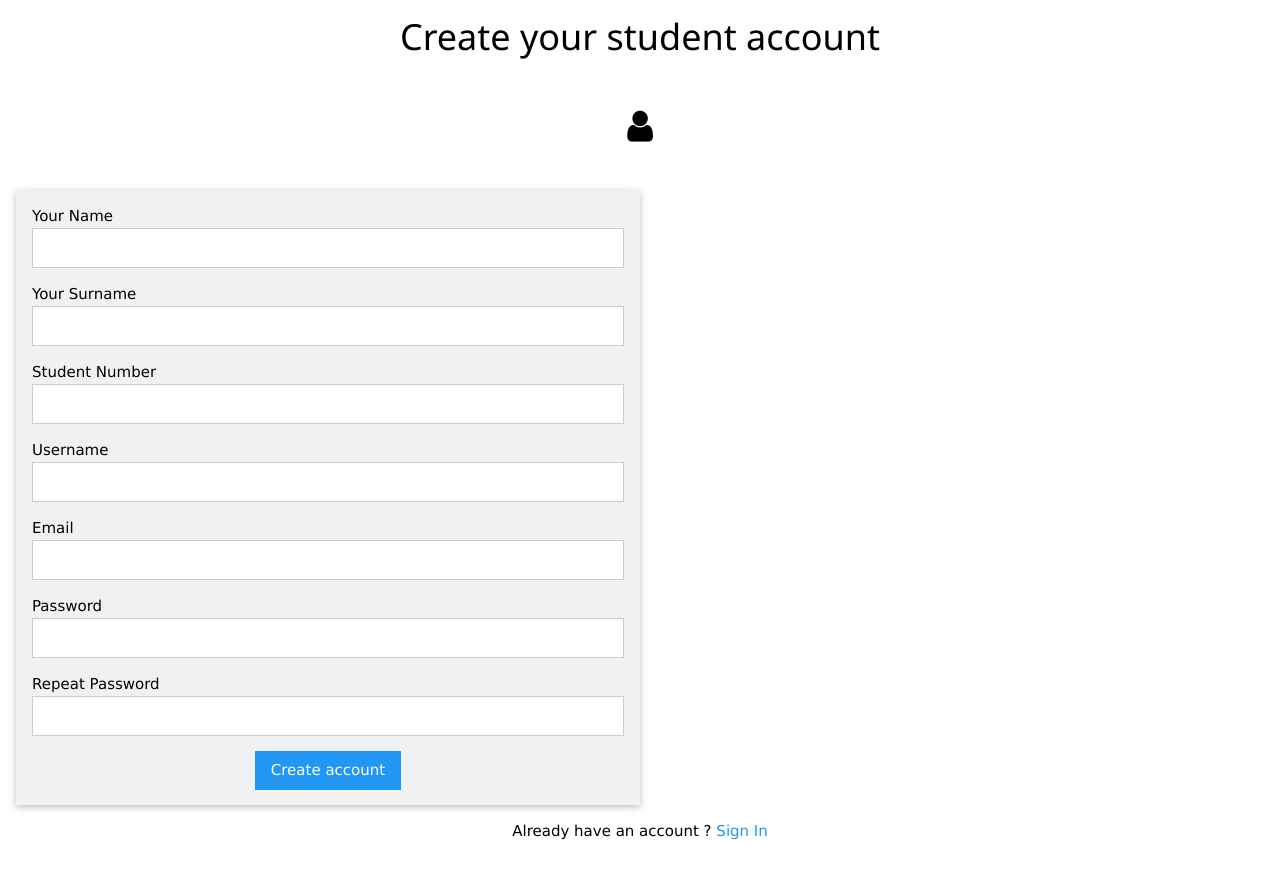
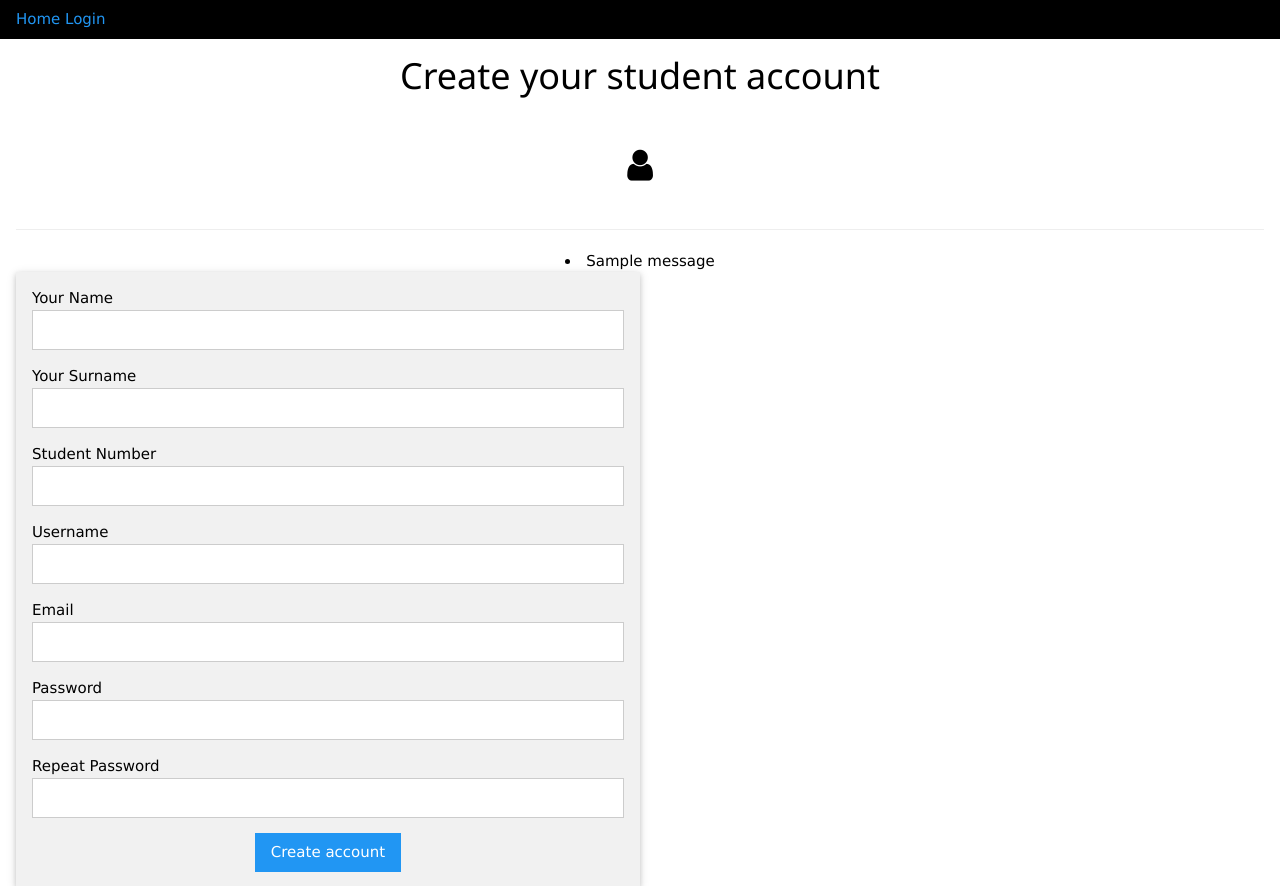
Before and after one commit to Skhendle/Tutor-Tracking-Application, a Flask app: page /tutor/registration in a window 1280 px wide. Shown: the top 886 px of the page. Run offline with Flask 2, Linux system fonts and the light colour scheme; tables that the repository leaves empty hold one stand-in row (values such as "Sample post"); one stand-in notice (Sample message) is shown.

Commit message:
registration and sign in is working

```diff
--- a/app/forms.py
+++ b/app/forms.py
@@ -17,8 +17,7 @@ class LectureRegForm(FlaskForm):
     email = StringField('Email', validators=[DataRequired(), Email()])
     employee_number = StringField('Employee Number',validators=[DataRequired()])
     password1 = PasswordField('Password', validators=[DataRequired()])
-    password2 = PasswordField(
-        'Repeat Password', validators=[DataRequired(), EqualTo('password')])
+    password2 = PasswordField('Repeat Password', validators=[DataRequired(), EqualTo('password1',message='Passwords must match')])
     submit = SubmitField('Create account')
 
     def validate_username(self, username):
@@ -39,7 +38,7 @@ class TutorRegForm(FlaskForm):
     email = StringField('Email', validators=[DataRequired(), Email()])
     student_number = StringField('Student Number',validators=[DataRequired()])
     password1 = PasswordField('Password', validators=[DataRequired()])
-    password2 = PasswordField('Repeat Password', validators=[DataRequired(), EqualTo('password')])
+    password2 = PasswordField('Repeat Password', validators=[DataRequired(), EqualTo('password1',message='Passwords must match')])
     submit = SubmitField('Create account')
 
     def validate_username(self, username):
--- a/app/routes.py
+++ b/app/routes.py
@@ -1,15 +1,36 @@
-from app import app
-from flask import render_template, url_for
+from app import app, db
+from flask import render_template, url_for, flash, redirect, request
 from app.forms import LoginForm, LectureRegForm, TutorRegForm
+from flask_login import current_user, login_user, logout_user , login_required
+from app.models import User, Lecture ,Tutor
+from werkzeug.urls import url_parse
 
 @app.route('/')
+@login_required
 def index():
     return render_template('index.html', title='index')
 
 @app.route('/login', methods=['GET','POST'])
 def login():
     form = LoginForm()
-    return render_template('auth/login.html',title='login',form=form)
+    if form.validate_on_submit():
+        user = User.query.filter_by(username=form.username.data).first()
+        if user is None or not user.check_password(form.password.data):
+            flash('Invalid username or password')
+            return redirect(url_for('login'))
+        login_user(user)
+        next_page = request.args.get('next')
+        if not next_page or url_parse(next_page).netloc != '':
+            next_page = url_for('index')
+        return redirect(next_page)
+    return render_template('auth/login.html', title='Sign In', form=form)
+
+
+@app.route('/logout')
+def logout():
+    logout_user()
+    return redirect(url_for('index'))
+
 
 @app.route('/account_type', methods=['GET','POST'])
 def account_type():
@@ -17,10 +38,37 @@ def account_type():
 
 @app.route('/tutor/registration', methods=['GET','POST'])
 def tutorRegistration():
+    if current_user.is_authenticated:
+        return redirect(url_for('index'))
     form = TutorRegForm()
+    if form.validate_on_submit():
+        print('true')
+        user = User(firstname=form.firstname.data,lastname=form.lastname.data, email=form.email.data,username=form.username.data)
+        user.set_password(form.password1.data)
+        db.session.add(user)
+        db.session.commit()
+        flash('Congratulations, you are now a registered user!')
+        return redirect(url_for('login'))
     return render_template('auth/tutor_reg.html',title='tutor registation',form=form)
 
 @app.route('/lecture/registration', methods=['GET','POST'])
 def lectureRegistration():
+    if current_user.is_authenticated:
+        return redirect(url_for('index'))
     form = LectureRegForm()
+    if form.validate_on_submit():
+        user = User(firstname=form.firstname.data,lastname=form.lastname.data, email=form.email.data,username=form.username.data)
+        user.set_password(form.password1.data)
+        db.session.add(user)
+        db.session.commit()
+        flash('Congratulations, you are now a registered user!')
+        return redirect(url_for('login'))
     return render_template('auth/lecture_reg.html',title='lecture registation',form=form)
+
+@app.route('/lecture_home')
+def lecture_home():
+    return render_template('lecture_home.html')
+
+@app.route('/tutor_home')
+def tutor_home():
+    return render_template('tutor_home.html')
--- a/app/templates/auth/login.html
+++ b/app/templates/auth/login.html
@@ -6,7 +6,8 @@
     <h2 class= "w3-center">Welcome to Tutor Tracker</h2>
     <p class= "w3-xxlarge w3-center"><i class="fa fa-user "></i></p>
 
-    <form class="w3-container w3-auto w3-card  w3-light-grey" style="width: 50%;">
+    <form class="w3-container w3-auto w3-card  w3-light-grey" style="width: 50%;" method="POST">
+        {{form.csrf_token}}
         <p><label class= "w3-left">{{form.username.label}}</label>{{form.username(class="w3-input w3-border")}}</p>
         <p><label class= "w3-left">{{form.password.label}}</label>{{form.password(class="w3-input w3-border")}}</p>
         <p>{{form.submit(class="w3-button w3-blue")}}</p>
@@ -20,7 +21,8 @@
 <h2 class= "w3-center">Welcome to Tutor Tracker</h2>
     <p class= "w3-xxlarge w3-center"><i class="fa fa-user "></i></p>
 
-    <form class="w3-container w3-auto w3-card  w3-light-grey" style="width: 50%;">
+    <form class="w3-container w3-auto w3-card  w3-light-grey" style="width: 50%;" method="POST">
+        {{form.csrf_token}}
         <p><label class= "w3-left">{{form.username.label}}</label>{{form.username(class="w3-input w3-border")}}</p>
         <p><label class= "w3-left">{{form.password.label}}</label>{{form.password(class="w3-input w3-border")}}</p>
         <p>{{form.submit(class="w3-button w3-blue")}}</p>
--- a/app/templates/auth/tutor_reg.html
+++ b/app/templates/auth/tutor_reg.html
@@ -4,15 +4,39 @@
 {%block desktop%}
 <h1 class= "w3-center">Create your student account</h1>
     <p class= "w3-xxlarge w3-center"><i class="fa fa-user "></i></p>
+    <hr>
+    {% with messages = get_flashed_messages() %}
+    {% if messages %}
+        {% for message in messages %}
+        <li>{{ message }}</li>
+        {% endfor %}
+    </ul>
+    {% endif %}
+    {% endwith %}
 
-    <form class="w3-container w3-auto w3-card  w3-light-grey" style="width: 50%;">
+    <form method="POST" class="w3-container w3-auto w3-card  w3-light-grey" style="width: 50%;" novalidate>
+        {{form.csrf_token}}
         <p><label class= "w3-left">{{form.firstname.label}}</label>{{form.firstname(class="w3-input w3-border")}}</p>
+        {% for error in form.firstname.errors %}<span style="color: red;">[{{ error }}]</span>{% endfor %}
+
         <p><label class= "w3-left">{{form.lastname.label}}</label>{{form.lastname(class="w3-input w3-border")}}</p>
+        {% for error in form.lastname.errors %}<span style="color: red;">[{{ error }}]</span>{% endfor %}
+
         <p><label class= "w3-left">{{form.student_number.label}}</label>{{form.student_number(class="w3-input w3-border")}}</p>
+        {% for error in form.student_number.errors %}<span style="color: red;">[{{ error }}]</span>{% endfor %}
+
         <p><label class= "w3-left">{{form.username.label}}</label>{{form.username(class="w3-input w3-border")}}</p>
+        {% for error in form.username.errors %}<span style="color: red;">[{{ error }}]</span>{% endfor %}
+
         <p><label class= "w3-left">{{form.email.label}}</label>{{form.email(class="w3-input w3-border")}}</p>
+        {% for error in form.email.errors %}<span style="color: red;">[{{ error }}]</span>{% endfor %}
+
         <p><label class= "w3-left">{{form.password1.label}}</label>{{form.password1(class="w3-input w3-border")}}</p>
+        {% for error in form.password1.errors %}<span style="color: red;">[{{ error }}]</span>{% endfor %}
+
         <p><label class= "w3-left">{{form.password2.label}}</label>{{form.password2(class="w3-input w3-border")}}</p>
+        {% for error in form.password2.errors %}<span style="color: red;">{{ error }}</span>{% endfor %}
+
         <p>{{form.submit(class="w3-button w3-blue")}}</p>
     </form>
     <p>Already have an account ? <a href= "{{url_for('login')}}" class= "w3-text-blue" style="text-decoration:none">Sign In</a></p>
@@ -23,7 +47,8 @@
 <h1 class= "w3-center">Create your student account</h1>
     <p class= "w3-xxlarge w3-center"><i class="fa fa-user "></i></p>
 
-    <form class="w3-container w3-auto w3-card  w3-light-grey" style="width: 50%;">
+    <form class="w3-container w3-auto w3-card  w3-light-grey" style="width: 50%;" method="POST" novalidate>
+        {{form.csrf_token}}
         <p><label class= "w3-left">{{form.firstname.label}}</label>{{form.firstname(class="w3-input w3-border")}}</p>
         <p><label class= "w3-left">{{form.lastname.label}}</label>{{form.lastname(class="w3-input w3-border")}}</p>
         <p><label class= "w3-left">{{form.student_number.label}}</label>{{form.student_number(class="w3-input w3-border")}}</p>
--- a/app/templates/base.html
+++ b/app/templates/base.html
@@ -8,6 +8,14 @@
 </head>
 <body>
       <!--configuration for  pc  and tablet -->
+      <div class="w3-bar w3-black w3-padding">
+        <a href="{{ url_for('index') }}" class= "w3-text-blue" style="text-decoration:none">Home</a>
+        {% if current_user.is_anonymous %}
+        <a href="{{ url_for('login') }}" class= "w3-text-blue" style="text-decoration:none">Login</a>
+        {% else %}
+        <a href="{{ url_for('logout') }}" class= "w3-text-blue" style="text-decoration:none">Logout</a>
+        {% endif %}
+    </div>
       <div class= " w3-container w3-center w3-row w3-hide-small" >
           {%block desktop%}{%endblock%}
       </div>
```
Also changed, not shown: app/__init__.py (+8 -1 lines), app/models.py (+23 -3 lines), app/templates/Tutor_home.html (added, +26 -0 lines), app/templates/auth/lecture_reg.html (+27 -2 lines), app/templates/index.html (+2 -5 lines), app/templates/lecture_home.html (added, +27 -0 lines).
